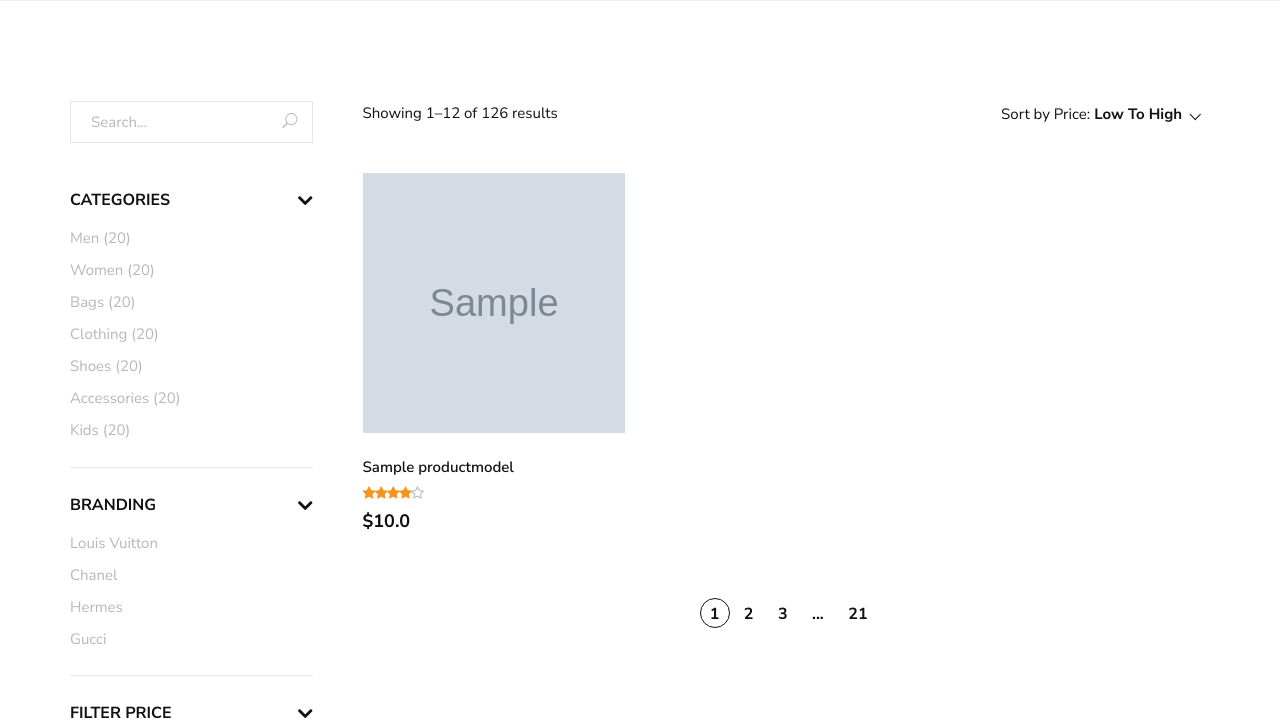
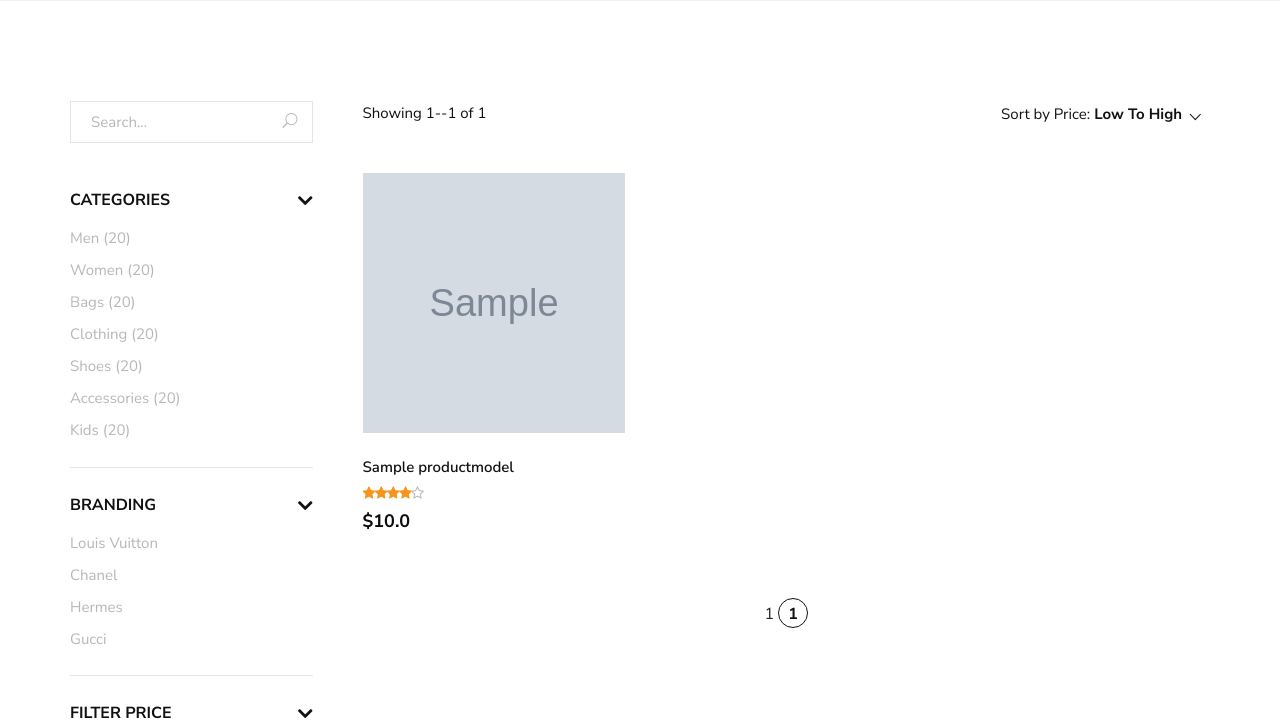
Before and after one commit to KhakimovSoftware/malefashionmaster_shop, a Django app: page /shop/ in a window 1280 px wide. Shown: the part 270-993 px from the top of the page. Run offline with Django 4.2, Linux system fonts and the light colour scheme; tables that the repository leaves empty hold one stand-in row (values such as "Sample post"); grey boxes marked "Sample" are stand-in pictures; some libraries are stand-ins or nearby versions.

Commit message:
pagination add

```diff
--- a/shop/views.py
+++ b/shop/views.py
@@ -6,6 +6,7 @@ from .models import ProductModel
 
 class ShopView(ListView):
     template_name = 'shop.html'
+    paginate_by = 3
 
     def get_queryset(self):
         return ProductModel.objects.all()
--- a/templates/shop.html
+++ b/templates/shop.html
@@ -32,7 +32,7 @@
                         <div class="row">
                             <div class="col-lg-6 col-md-6 col-sm-6">
                                 <div class="shop__product__option__left">
-                                    <p>Showing 1–12 of 126 results</p>
+                                    <p>Showing {{ page_obj.start_index }}--{{ page_obj.end_index }} of {{ page_obj.paginator.count }}</p>
                                 </div>
                             </div>
                             <div class="col-lg-6 col-md-6 col-sm-6">
@@ -97,11 +97,15 @@
                     <div class="row">
                         <div class="col-lg-12">
                             <div class="product__pagination">
-                                <a class="active" href="#">1</a>
-                                <a href="#">2</a>
-                                <a href="#">3</a>
-                                <span>...</span>
-                                <a href="#">21</a>
+                                {{ page_obj.number }}
+                                {% for page in page_obj.paginator.page_range %}
+                                    <a class="{% if page == page_obj.number %}active{% endif %}"
+                                       href="?page={{ page }}">{{ page }}</a>
+                                {% endfor %}
+                                {#                                <a href="#">2</a>#}
+                                {#                                <a href="#">3</a>#}
+                                {#                                <span>...</span>#}
+                                {#                                <a href="#">21</a>#}
                             </div>
                         </div>
                     </div>
```
